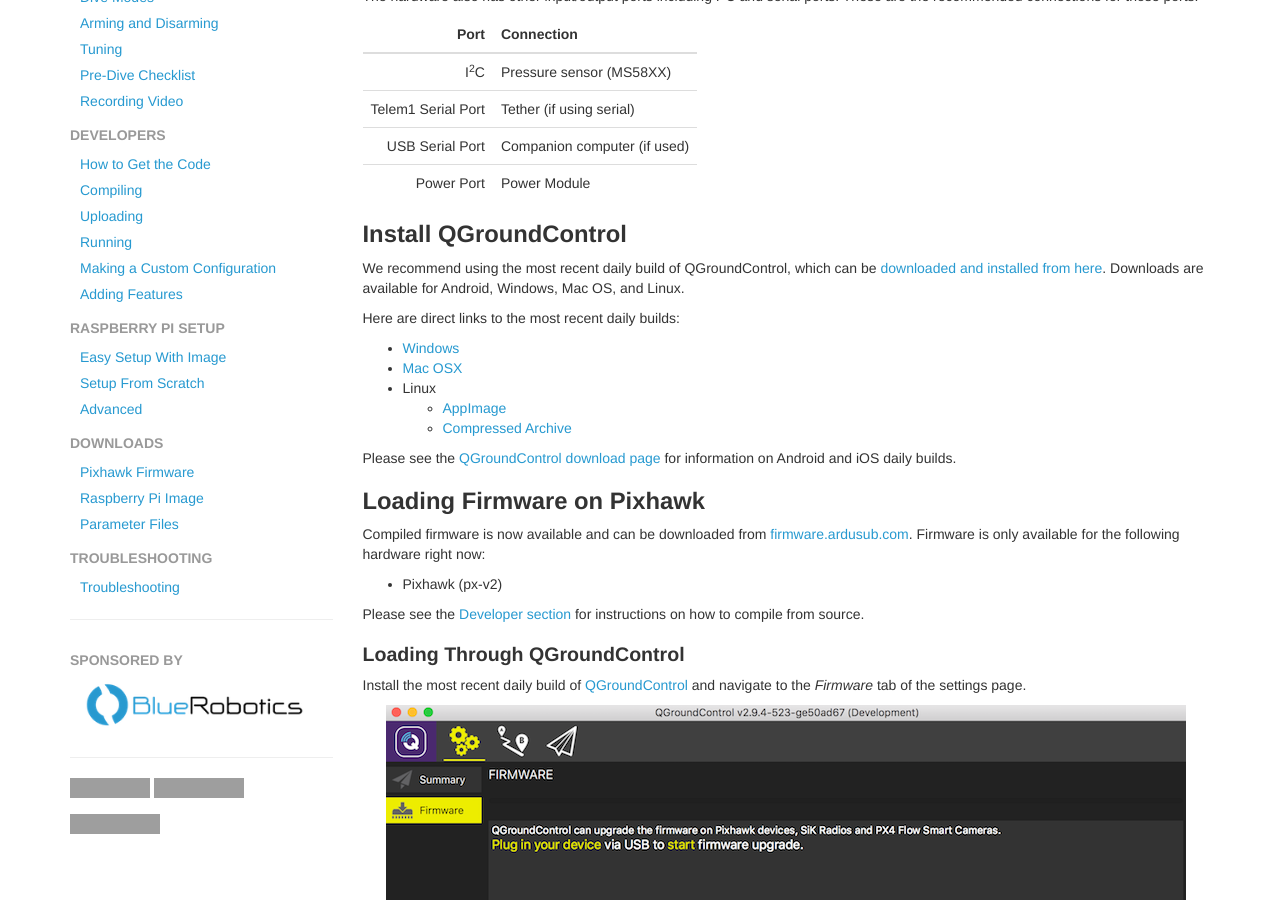
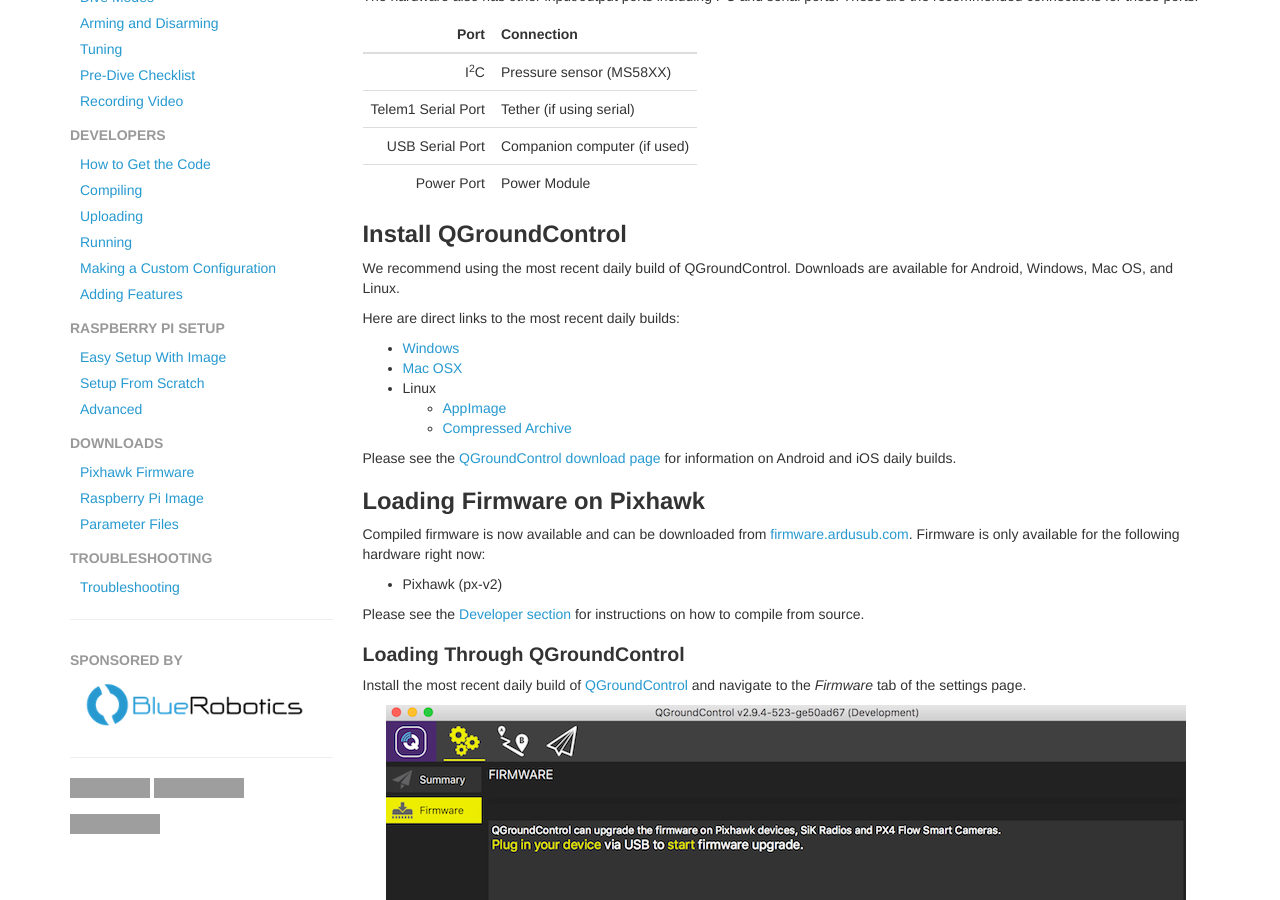
Before and after one commit to bluerobotics/retired-ardusub-docs, a Jekyll site: the page built from pages/initial-setup.md, in a window 1280 px wide and 900 px high, scrolled down 742 px. Built offline with Jekyll 4.4.1, drawn with Linux system fonts in a browser that asks for light colours; nearby versions of some CDN libraries; some web fonts are replaced; comment, search, counter and statistics services are not loaded; grey boxes are pictures that could not be loaded.

Commit message:
Make links clearer.

```diff
--- a/pages/initial-setup.md
+++ b/pages/initial-setup.md
@@ -50,7 +50,7 @@ The hardware also has other input/output ports including I<sup>2</sup>C and seri
 
 ## Install QGroundControl
 
-We recommend using the most recent daily build of QGroundControl, which can be [downloaded and installed from here](https://donlakeflyer.gitbooks.io/qgroundcontrol-user-guide/content/download_and_install.html). Downloads are available for Android, Windows, Mac OS, and Linux.
+We recommend using the most recent daily build of QGroundControl. Downloads are available for Android, Windows, Mac OS, and Linux.
 
 Here are direct links to the most recent daily builds:
 
@@ -72,7 +72,7 @@ Please see the [Developer section](/developers/) for instructions on how to comp
 
 ### Loading Through QGroundControl
 
-Install the most recent daily build of [QGroundControl](https://donlakeflyer.gitbooks.io/qgroundcontrol-user-guide/content/download_and_install.html) and navigate to the *Firmware* tab of the settings page.
+Install the most recent daily build of [QGroundControl](#install-qgroundcontrol) and navigate to the *Firmware* tab of the settings page.
 
 <img src="/images/qgc/firmware-1.png" class="img-responsive img-center" />
 
```
